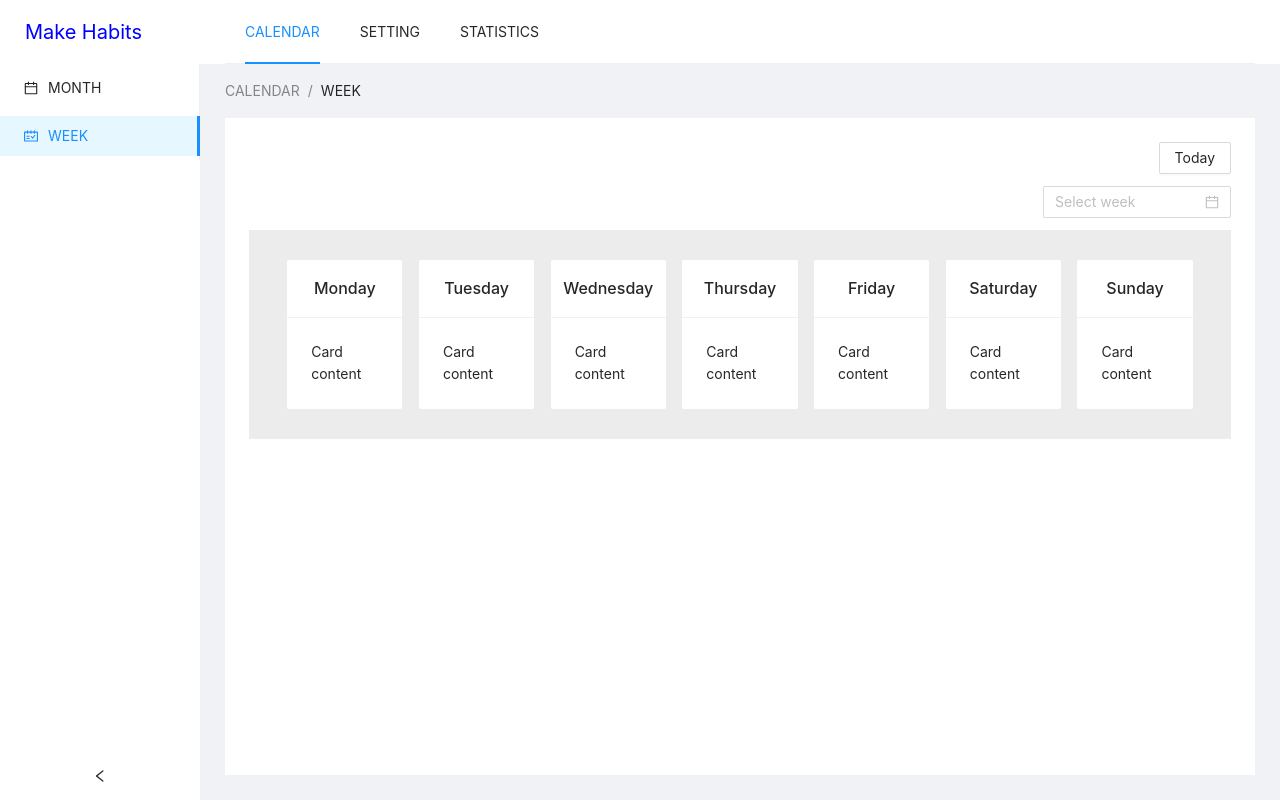
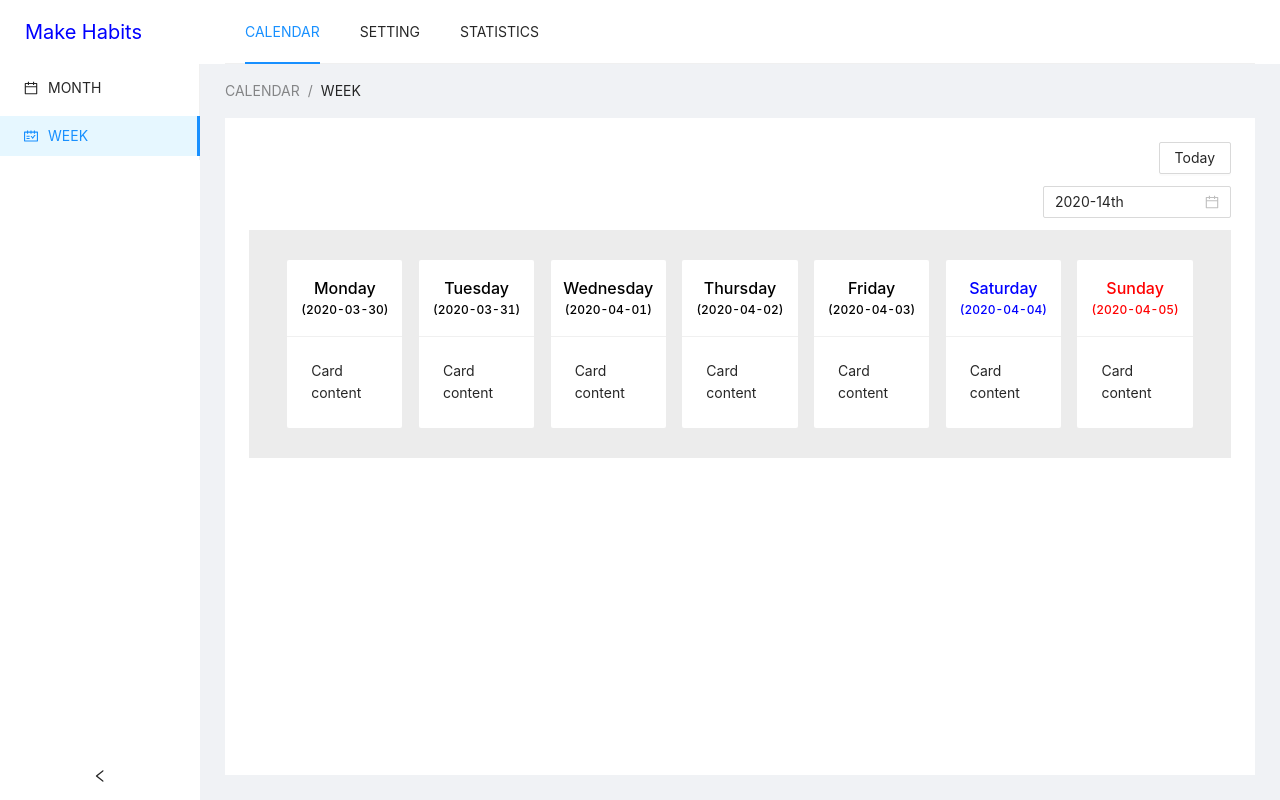
Before and after one commit to stkim77/toy-daily-check, a Next.js app: page /calendar in a window 1280 px wide. Built offline with nearby package versions, Linux system fonts and the light colour scheme.

Commit message:
add logic to move week

```diff
--- a/components/weeklyDisplay.tsx
+++ b/components/weeklyDisplay.tsx
@@ -1,92 +1,94 @@
 import React, { Component } from 'react';
 import * as R from 'ramda';
 import { Layout, Calendar, Badge, Button, List, Card, DatePicker, Row, Col } from 'antd';
+import ko_locale from 'antd/es/date-picker/locale/ko_KR';
 import moment from 'moment';
-import { disconnect } from 'cluster';
+import { WEEK_TITLE, weekTitleObj } from '../config/constant';
 
-const { Content, Sider } = Layout;
+moment.updateLocale("en", { week: {
+  dow: 1, // First day of week is Monday
+  doy: 4  // First week of year must contain 4 January (7 + 1 - 4)
+}});
 
-enum statusType {
-  success = 'success',
-  processing = 'processing',
-  default = 'default',
-  error = 'error',
-  warning = 'warning'
+interface titleObj {
+  title : string,
+  color : string,
+  date : string
 }
-
-type listType = {
-  type: statusType,
-  content: string,
-};
-
-const data = [
-  {
-    title: 'Monday',
-  },
-  {
-    title: 'Tuesday',
-  },
-  {
-    title: 'Wednesday',
-  },
-  {
-    title: 'Thursday',
-  },
-  {
-    title: 'Friday',
-  },
-  {
-    title: 'Saturday',
-  },
-  {
-    title: 'Sunday',
-  },
-];
 
 class WeeklyDisplay extends Component {
   state = {
     collapsed: false,
-    value: moment(),
+    selectedDate: moment(),
+    weekData: [],
     displayedYear: moment().format('YYYY'),
     displayedMonth: moment().format('MM')
   };
 
-  onCollapse = (collapsed: boolean) => {
-    this.setState({ collapsed });
-  };
-
   goToday = () : void => {
     this.setState({
-      value: moment()
+      selectedDate: moment()
     });
   }
 
   onChange = (date : moment.Moment | null, dateString : string) : void => {
-    console.log(date, dateString);
-    console.log(date?.format('YYYY-wo'));
-    console.log(date?.format('YYYY-MM-DD'));
+    if (!R.isNil(date)) {
+      this.setState({
+        selectedDate: date
+      });
+      // console.log(date, dateString);
+      // console.log(date.format('YYYY-wo'));
+      // console.log(date.format('YYYY-MM-DD'));
+      // console.log(date.startOf('isoWeek').format('YYYY-MM-DD'));
+    }
   }
 
+  addDateToWeekTitle = () : titleObj[] => {
+    const { selectedDate } = this.state;
+    const monday = moment(selectedDate).startOf('week');
+    return WEEK_TITLE.map(
+      (item, index) => {
+        return { ...item,
+          date: moment(monday).add(index, 'day').format('YYYY-MM-DD')
+        };
+      }
+    );
+  };
+
+  makeTitleNode = (item : titleObj) : React.ReactNode => (
+    <div style={{display:'flex', flexDirection:'column', alignItems:'center'}}>
+      <div>{item.title}</div>
+      <div style={{fontSize: '12px'}}>({item.date})</div>
+    </div>
+  );
+
   render() {
-    const { value } = this.state;
+    const { selectedDate } = this.state;
+    const weekData = this.addDateToWeekTitle();
     return (
       <React.Fragment>
         <div style={{display: 'flex', flexDirection: 'column', alignItems: 'flex-end'}}>
           <Button onClick={this.goToday}>Today</Button>
-          <DatePicker style={{margin: '12px 0'}} onChange={this.onChange} picker="week" />
+          <DatePicker style={{margin: '12px 0'}} onChange={this.onChange} picker="week" value={selectedDate} />
         </div>
         <div style={{backgroundColor: '#ececec', padding: '30px'}}>
           <Row justify='space-around'>
             {
               R.map((item)=>{
+                const titleStyle : React.CSSProperties = {
+                  display: 'flex',
+                  flexDirection: 'column',
+                  alignItems: 'center',
+                  color: item.color
+                }
                 return (
                   <Col span={3} key={item.title}>
-                    <Card title={item.title} bordered={false} headStyle={{display: 'flex', flexDirection: 'column', alignItems: 'center'}}>
+                    <Card title={this.makeTitleNode(item)} bordered={false} headStyle={titleStyle}>
                       Card content
                     </Card>
                   </Col>
                 );
-              }, data)
+              }, weekData)
             }
           </Row>
         </div>
--- a/config/constant.ts
+++ b/config/constant.ts
@@ -2,6 +2,42 @@ import { CalendarOutlined, ScheduleOutlined } from '@ant-design/icons';
 
 export const HEADER_MENU : string[] = ['calendar', 'setting', 'statistics'];
 export const CALENDAR_SIDE_MENU : string[] = ['Month', 'Week'];
+
+export interface weekTitleObj {
+  title : string,
+  color : string
+}
+
+export const WEEK_TITLE : weekTitleObj[] = [
+  {
+    title : 'Monday',
+    color : '#000000'
+  },
+  {
+    title : 'Tuesday',
+    color : '#000000'
+  },
+  {
+    title : 'Wednesday',
+    color : '#000000'
+  },
+  {
+    title : 'Thursday',
+    color : '#000000'
+  },
+  {
+    title : 'Friday',
+    color : '#000000'
+  },
+  {
+    title : 'Saturday',
+    color : '#0000FF'
+  },
+  {
+    title : 'Sunday',
+    color : '#FF0000'
+  },
+];
 
 // export const CALENDAR_SIDE_MENU : Array<{ name: string, icon: any }> = Array(
 //   {
```
